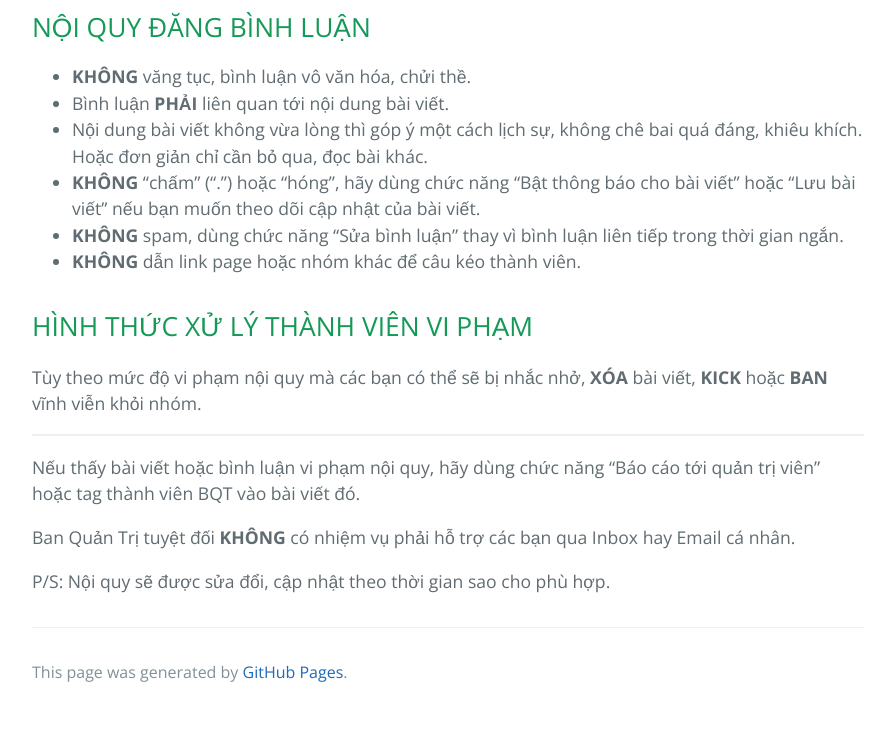
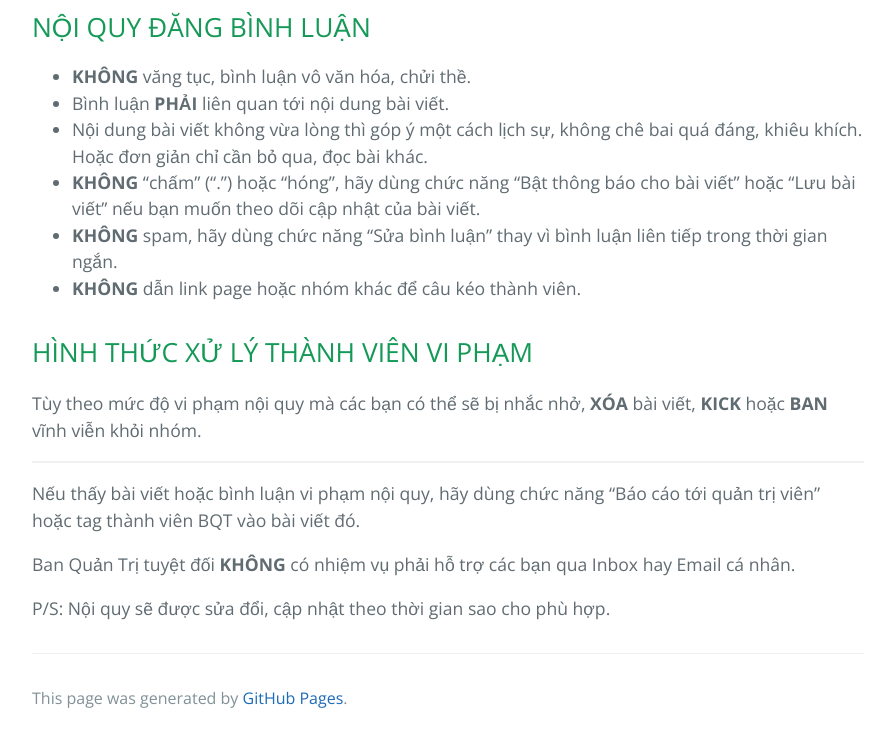
Before and after one commit to huuvinhtv/zaltv, a Jekyll site: the page built from rules.md, in a window 1280 px wide and 900 px high, scrolled down 2735 px, cut to the strip 158-900 px from the top of the window. Shown: the whole strip, without its empty margins (192-1087 px from the left). Built offline with Jekyll 4.4.1, drawn with Linux system fonts in a browser that asks for light colours; our own code applies the rules of GitHub Pages for plain Markdown files; before the commit the page ends 3609 px from its top, so only the background shows below that.

Commit message:
Update rules.md

```diff
--- a/rules.md
+++ b/rules.md
@@ -61,7 +61,7 @@ Ví dụ về một [bài viết](https://www.facebook.com/groups/zaltv/permalin
 - Bình luận **PHẢI** liên quan tới nội dung bài viết.
 - Nội dung bài viết không vừa lòng thì góp ý một cách lịch sự, không chê bai quá đáng, khiêu khích. Hoặc đơn giản chỉ cần bỏ qua, đọc bài khác.
 - **KHÔNG** "chấm" (".") hoặc "hóng", hãy dùng chức năng "Bật thông báo cho bài viết" hoặc "Lưu bài viết" nếu bạn muốn theo dõi cập nhật của bài viết.
-- **KHÔNG** spam, dùng chức năng "Sửa bình luận" thay vì bình luận liên tiếp trong thời gian ngắn.
+- **KHÔNG** spam, hãy dùng chức năng "Sửa bình luận" thay vì bình luận liên tiếp trong thời gian ngắn.
 - **KHÔNG** dẫn link page hoặc nhóm khác để câu kéo thành viên.
 
 ## HÌNH THỨC XỬ LÝ THÀNH VIÊN VI PHẠM
```
